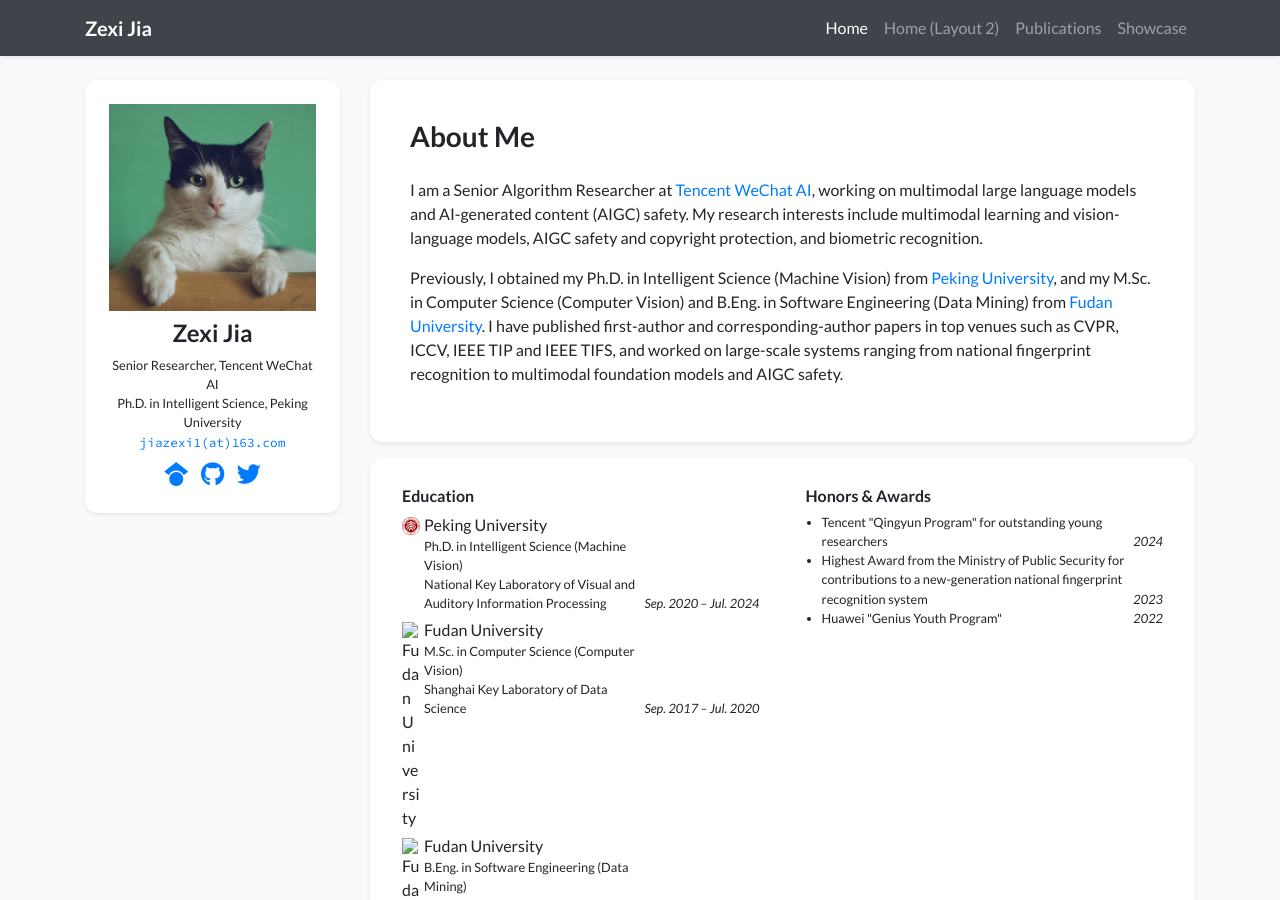
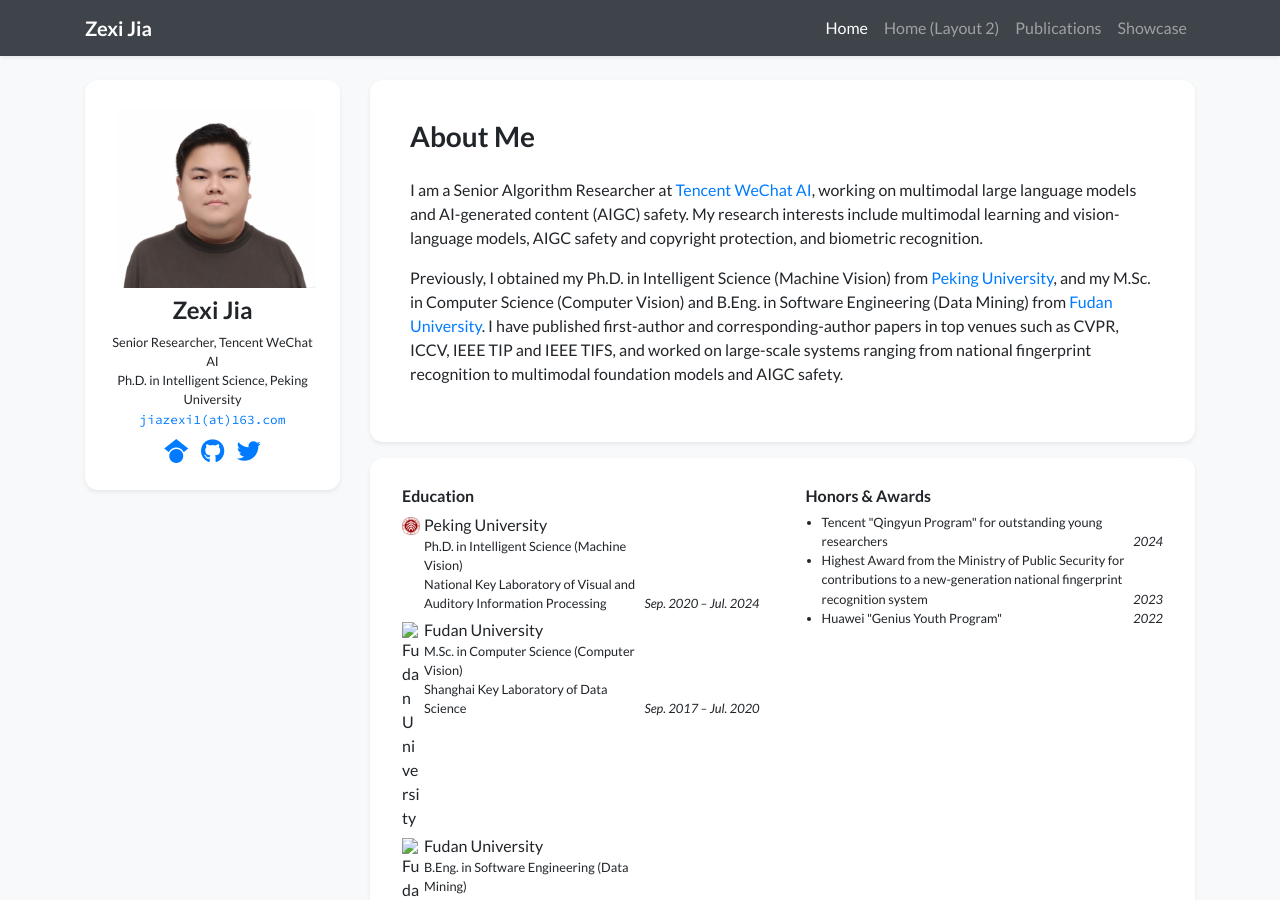
Before and after one commit to zexiJia/zexijia.github.io, a Jekyll site: the page built from index.html, in a window 1280 px wide and 900 px high. Built offline with Jekyll 4.4.1, drawn with Linux system fonts in a browser that asks for light colours; nearby versions of some CDN libraries; a style sheet for code colours, icons or effects is not loaded.

Commit message:
修改名字

```diff
--- a/_data/profile.yml
+++ b/_data/profile.yml
@@ -42,7 +42,7 @@
     national fingerprint recognition to multimodal foundation models and AIGC safety.
   </p>
 
-portrait_url: /assets/images/photos/portrait.jpg
+portrait_url: /assets/images/photos/photo.png
 
 
 education:
```
Also changed, not shown: assets/images/photos/photo.png (added).
